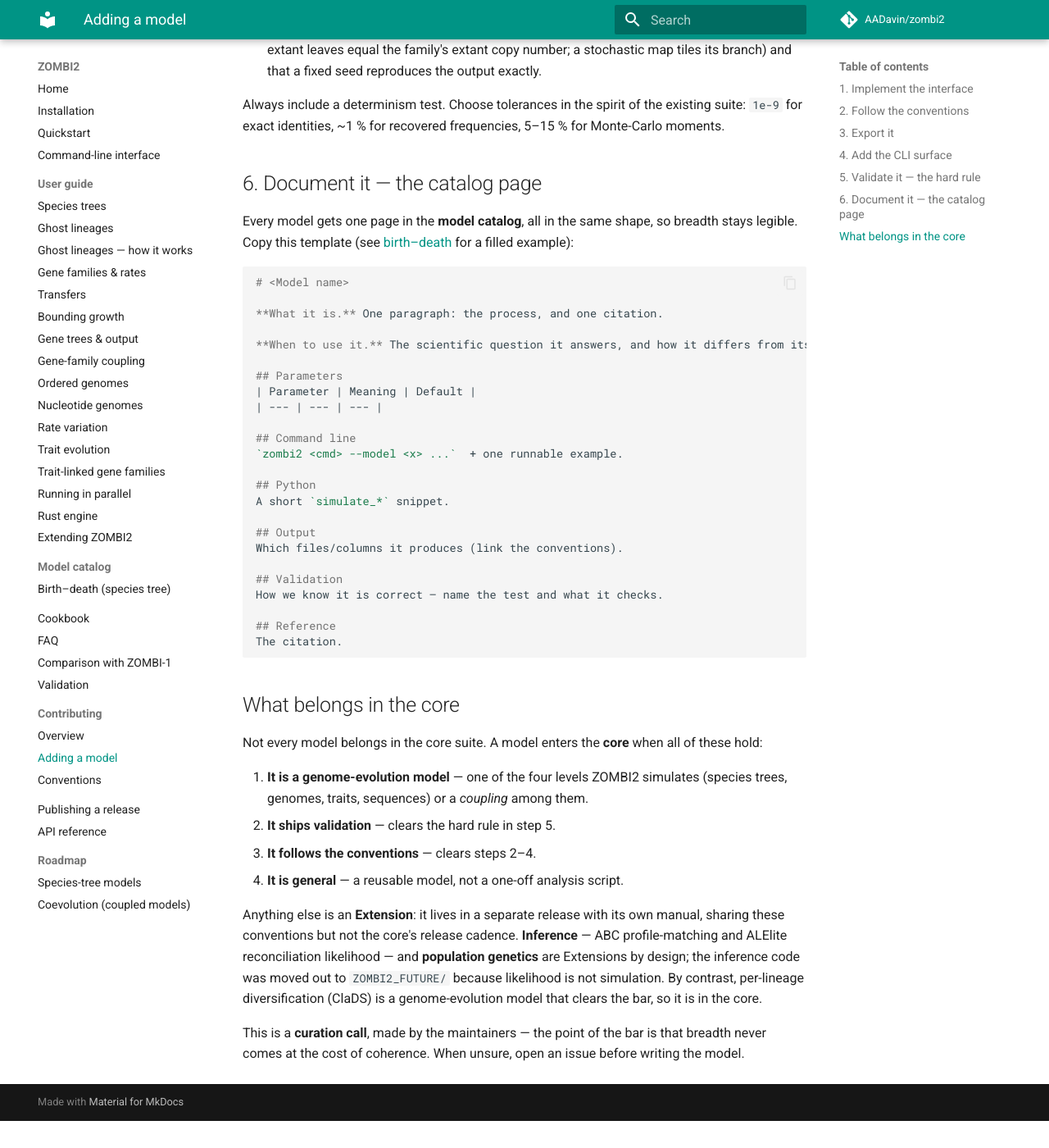
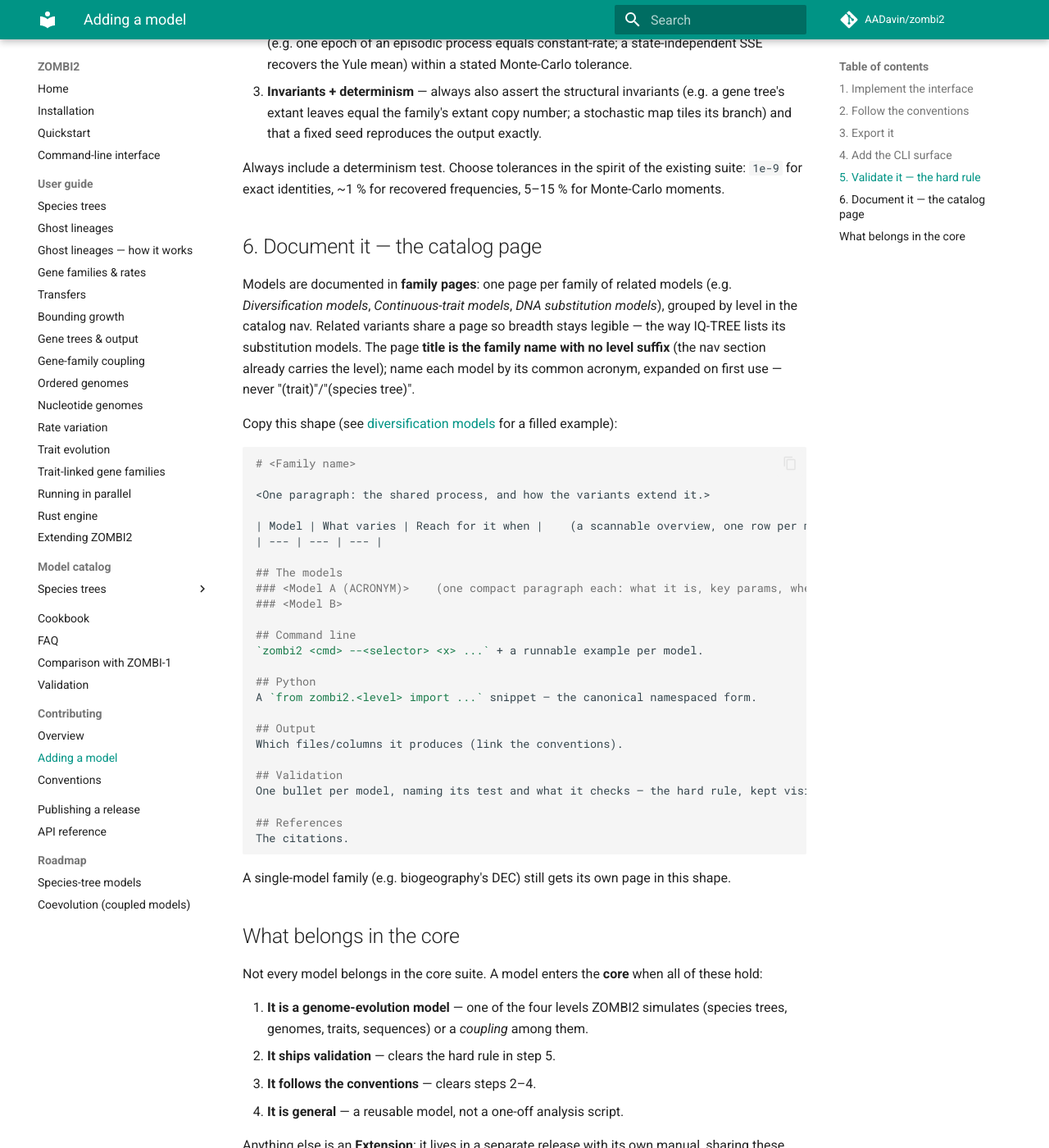
Before and after one commit to AADavin/zombi2, an MkDocs documentation site: the page built from docs/contributing/adding-a-model.md, in a window 1280 px wide and 1400 px high, scrolled down 2267 px. Shown: the whole window at 82% size. Built offline with MkDocs 1.6.1 and Material for MkDocs 9.7.7, drawn with Linux system fonts in a browser that asks for light colours; comment, search, counter and statistics services are not loaded; before the commit the page ends 3634 px from its top, so only the background shows below that; some of the changed text lies outside the part shown.

Commit message:
docs: make the model catalog family-page based
Adopt IQ-TREE-style family pages as the catalog convention: one page per
family of related models, grouped by level, titled by family name (the nav
section carries the level; no '(trait)'/'(species tree)' suffix), models
named by acronym. Swap the per-model birth-death exemplar for a filled
family-page exemplar, models/diversification.md (birth-death + Yule +
episodic + ClaDS + diversity-dependent + clade-shift + mass-extinctions),
and update the adding-a-model template + the Python-API convention to make
the namespaced 'from zombi2.<level> import ...' form canonical.

Co-Authored-By: Claude Opus 4.8 <noreply@anthropic.com>

````diff
--- a/docs/contributing/adding-a-model.md
+++ b/docs/contributing/adding-a-model.md
@@ -43,7 +43,10 @@ The fastest way to get this right is to copy the nearest existing model and chan
 
 A public model is reachable **two ways, as the same object**: from the top level
 (`zombi2.MyModel`) and from its level's submodule (`zombi2.species.MyModel`). Add it to both
-re-export lists and to `__all__` in `zombi2/__init__.py`.
+re-export lists and to `__all__` in `zombi2/__init__.py`. The docs and examples use the
+**submodule form** (`from zombi2.species import MyModel`) as canonical — it mirrors the four levels
+and keeps `zombi2.<TAB>` from becoming an undifferentiated dump as the catalog grows; the top-level
+alias stays for quick interactive use.
 
 ## 4. Add the CLI surface
 
@@ -75,35 +78,43 @@ Always include a determinism test. Choose tolerances in the spirit of the existi
 
 ## 6. Document it — the catalog page
 
-Every model gets one page in the **model catalog**, all in the same shape, so breadth stays
-legible. Copy this template (see [birth–death](../models/birth-death.md) for a filled example):
+Models are documented in **family pages**: one page per family of related models (e.g. *Diversification
+models*, *Continuous-trait models*, *DNA substitution models*), grouped by level in the catalog nav.
+Related variants share a page so breadth stays legible — the way IQ-TREE lists its substitution
+models. The page **title is the family name with no level suffix** (the nav section already carries the
+level); name each model by its common acronym, expanded on first use — never "(trait)"/"(species tree)".
+
+Copy this shape (see [diversification models](../models/diversification.md) for a filled example):
 
 ```markdown
-# <Model name>
+# <Family name>
 
-**What it is.** One paragraph: the process, and one citation.
+<One paragraph: the shared process, and how the variants extend it.>
 
-**When to use it.** The scientific question it answers, and how it differs from its siblings.
-
-## Parameters
-| Parameter | Meaning | Default |
+| Model | What varies | Reach for it when |    (a scannable overview, one row per model)
 | --- | --- | --- |
 
+## The models
+### <Model A (ACRONYM)>    (one compact paragraph each: what it is, key params, when to use it)
+### <Model B>
+
 ## Command line
-`zombi2 <cmd> --model <x> ...`  + one runnable example.
+`zombi2 <cmd> --<selector> <x> ...` + a runnable example per model.
 
 ## Python
-A short `simulate_*` snippet.
+A `from zombi2.<level> import ...` snippet — the canonical namespaced form.
 
 ## Output
 Which files/columns it produces (link the conventions).
 
 ## Validation
-How we know it is correct — name the test and what it checks.
+One bullet per model, naming its test and what it checks — the hard rule, kept visible.
 
-## Reference
-The citation.
+## References
+The citations.
 ```
+
+A single-model family (e.g. biogeography's DEC) still gets its own page in this shape.
 
 ## What belongs in the core
 
--- a/mkdocs.yml
+++ b/mkdocs.yml
@@ -69,7 +69,8 @@ nav:
       - Rust engine: guide/rust-engine.md
       - Extending ZOMBI2: guide/extending.md
   - Model catalog:
-      - Birth–death (species tree): models/birth-death.md
+      - Species trees:
+          - Diversification models: models/diversification.md
   - Cookbook: cookbook.md
   - FAQ: faq.md
   - Comparison with ZOMBI-1: comparison.md
````
Also changed, not shown: docs/contributing/conventions.md (+4 -1 lines), docs/models/birth-death.md (deleted, +0 -66 lines), docs/models/diversification.md (added, +131 -0 lines).
